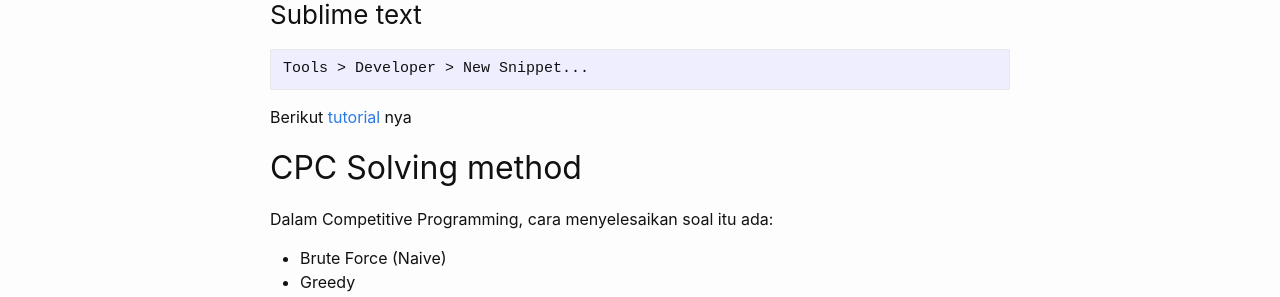
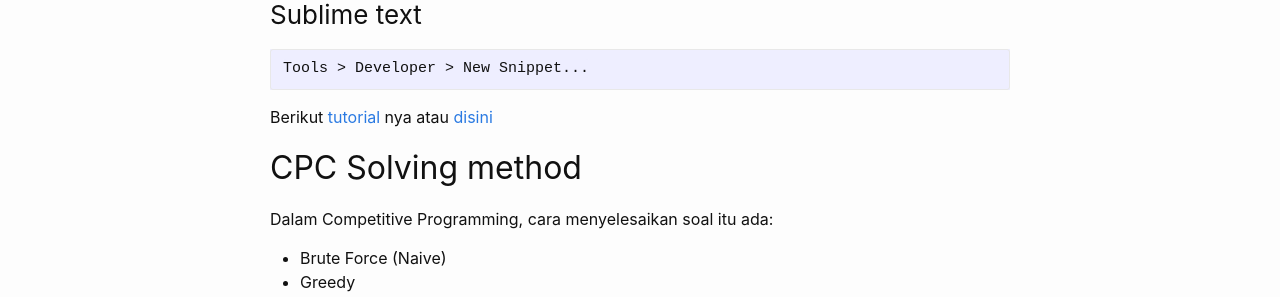
Before and after one commit to cikadev/cikadev.github.io, a Jekyll site: the page built from _posts/2020-12-09-Share-session-CPC-1.md, in a window 1280 px wide. Shown: the part 707-1004 px from the top of the page. Built offline with Jekyll 4.4.1, drawn with Linux system fonts in a browser that asks for light colours; our own code applies the rules of GitHub Pages for plain Markdown files.

Commit message:
Update 2020-12-09-Share-session-CPC-1.md

```diff
--- a/_posts/2020-12-09-Share-session-CPC-1.md
+++ b/_posts/2020-12-09-Share-session-CPC-1.md
@@ -24,7 +24,7 @@ Klik [tutorial](https://code.visualstudio.com/docs/editor/userdefinedsnippets) n
 
 	Tools > Developer > New Snippet...
 
-Berikut [tutorial](https://www.freecodecamp.org/news/a-guide-to-preserving-your-wrists-with-sublime-text-snippets-7541662a53f2/) nya
+Berikut [tutorial](https://www.freecodecamp.org/news/a-guide-to-preserving-your-wrists-with-sublime-text-snippets-7541662a53f2/) nya atau [disini](https://sublime-text-unofficial-documentation.readthedocs.io/en/stable/extensibility/snippets.html)
 
 
 ## CPC Solving method ##
```
